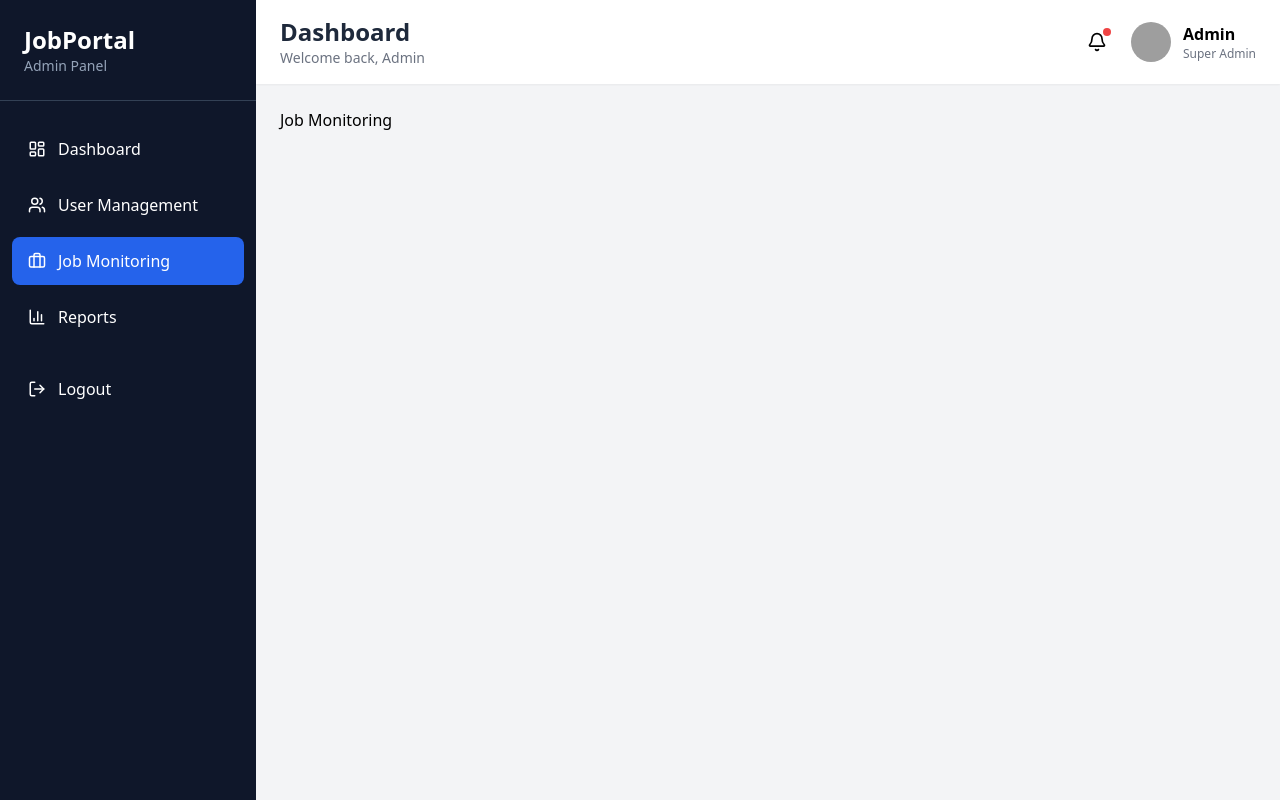
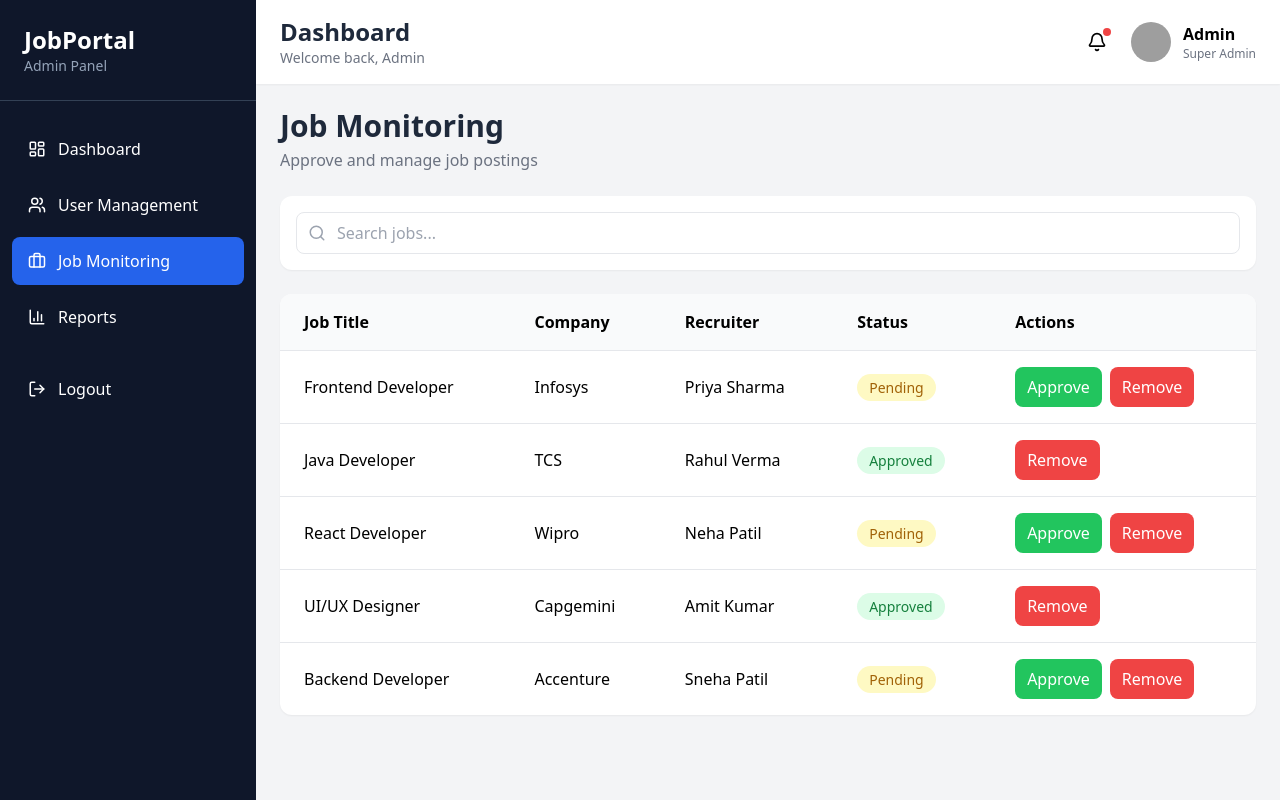
Before and after one commit to CDAC-AC-Project/Job-Portal, a React (Vite) app in the folder Frontend/: page /admin/jobs in a window 1280 px wide. Built offline with nearby package versions, Linux system fonts and the light colour scheme; grey boxes are pictures that could not be loaded.

Commit message:
Completed job monitoring page UI

```diff
--- a/Frontend/src/data/jobsData.js
+++ b/Frontend/src/data/jobsData.js
@@ -0,0 +1,37 @@
+export const jobs = [
+  {
+    id: 1,
+    title: "Frontend Developer",
+    company: "Infosys",
+    recruiter: "Priya Sharma",
+    status: "Pending",
+  },
+  {
+    id: 2,
+    title: "Java Developer",
+    company: "TCS",
+    recruiter: "Rahul Verma",
+    status: "Approved",
+  },
+  {
+    id: 3,
+    title: "React Developer",
+    company: "Wipro",
+    recruiter: "Neha Patil",
+    status: "Pending",
+  },
+  {
+    id: 4,
+    title: "UI/UX Designer",
+    company: "Capgemini",
+    recruiter: "Amit Kumar",
+    status: "Approved",
+  },
+  {
+    id: 5,
+    title: "Backend Developer",
+    company: "Accenture",
+    recruiter: "Sneha Patil",
+    status: "Pending",
+  },
+];
--- a/Frontend/src/pages/admin/JobMonitoring.jsx
+++ b/Frontend/src/pages/admin/JobMonitoring.jsx
@@ -0,0 +1,178 @@
+import { useState } from "react";
+import { Search } from "lucide-react";
+import { jobs as initialJobs } from "../../data/jobsData";
+
+function JobMonitoring() {
+  const [jobs, setJobs] = useState(initialJobs);
+  const [searchTerm, setSearchTerm] = useState("");
+
+  const handleApprove = (id) => {
+    setJobs((prev) =>
+      prev.map((job) =>
+        job.id === id
+          ? { ...job, status: "Approved" }
+          : job
+      )
+    );
+  };
+
+  const handleRemove = (id) => {
+    setJobs((prev) =>
+      prev.filter((job) => job.id !== id)
+    );
+  };
+
+  const filteredJobs = jobs.filter(
+    (job) =>
+      job.title
+        .toLowerCase()
+        .includes(searchTerm.toLowerCase()) ||
+      job.company
+        .toLowerCase()
+        .includes(searchTerm.toLowerCase())
+  );
+
+  return (
+    <div>
+
+      <div className="mb-6">
+        <h1 className="text-3xl font-bold text-slate-800">
+          Job Monitoring
+        </h1>
+
+        <p className="text-gray-500 mt-1">
+          Approve and manage job postings
+        </p>
+      </div>
+
+      {/* Search */}
+
+      <div className="bg-white rounded-xl shadow-sm p-4 mb-6">
+
+        <div className="relative">
+
+          <Search
+            size={18}
+            className="absolute left-3 top-3 text-gray-400"
+          />
+
+          <input
+            type="text"
+            placeholder="Search jobs..."
+            value={searchTerm}
+            onChange={(e) =>
+              setSearchTerm(e.target.value)
+            }
+            className="w-full border rounded-lg pl-10 pr-4 py-2 focus:outline-none focus:ring-2 focus:ring-blue-500"
+          />
+
+        </div>
+
+      </div>
+
+      {/* Table */}
+
+      <div className="bg-white rounded-xl shadow-sm overflow-hidden">
+
+        <table className="w-full">
+
+          <thead className="bg-gray-50">
+
+            <tr>
+              <th className="text-left px-6 py-4">
+                Job Title
+              </th>
+
+              <th className="text-left px-6 py-4">
+                Company
+              </th>
+
+              <th className="text-left px-6 py-4">
+                Recruiter
+              </th>
+
+              <th className="text-left px-6 py-4">
+                Status
+              </th>
+
+              <th className="text-left px-6 py-4">
+                Actions
+              </th>
+            </tr>
+
+          </thead>
+
+          <tbody>
+
+            {filteredJobs.map((job) => (
+
+              <tr
+                key={job.id}
+                className="border-t"
+              >
+
+                <td className="px-6 py-4">
+                  {job.title}
+                </td>
+
+                <td className="px-6 py-4">
+                  {job.company}
+                </td>
+
+                <td className="px-6 py-4">
+                  {job.recruiter}
+                </td>
+
+                <td className="px-6 py-4">
+
+                  <span
+                    className={`px-3 py-1 rounded-full text-sm ${
+                      job.status === "Approved"
+                        ? "bg-green-100 text-green-700"
+                        : "bg-yellow-100 text-yellow-700"
+                    }`}
+                  >
+                    {job.status}
+                  </span>
+
+                </td>
+
+                <td className="px-6 py-4 flex gap-2">
+
+                  {job.status === "Pending" && (
+                    <button
+                      onClick={() =>
+                        handleApprove(job.id)
+                      }
+                      className="px-3 py-2 rounded-lg bg-green-500 hover:bg-green-600 text-white"
+                    >
+                      Approve
+                    </button>
+                  )}
+
+                  <button
+                    onClick={() =>
+                      handleRemove(job.id)
+                    }
+                    className="px-3 py-2 rounded-lg bg-red-500 hover:bg-red-600 text-white"
+                  >
+                    Remove
+                  </button>
+
+                </td>
+
+              </tr>
+
+            ))}
+
+          </tbody>
+
+        </table>
+
+      </div>
+
+    </div>
+  );
+}
+
+export default JobMonitoring;
--- a/Frontend/src/routes/AdminRoutes.jsx
+++ b/Frontend/src/routes/AdminRoutes.jsx
@@ -2,6 +2,7 @@ import { Route, Navigate } from "react-router-dom";
 import AdminLayout from "../components/layout/AdminLayout";
 import Dashboard from "../pages/admin/Dashboard";
 import UserManagement from "../pages/admin/UserManagement";
+import JobMonitoring from "../pages/admin/JobMonitoring";
 
 const AdminRoutes = (
   <Route path="/admin" element={<AdminLayout />}>
@@ -22,9 +23,9 @@ const AdminRoutes = (
     />
 
     <Route
-      path="jobs"
-      element={<h1>Job Monitoring</h1>}
-    />
+  path="jobs"
+  element={<JobMonitoring />}
+/>
 
     <Route
       path="reports"
```
